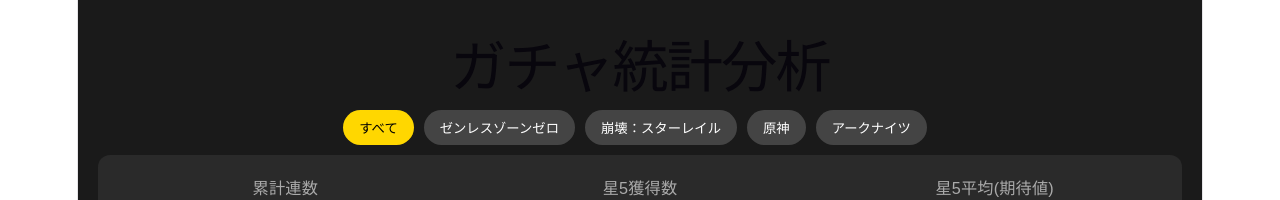
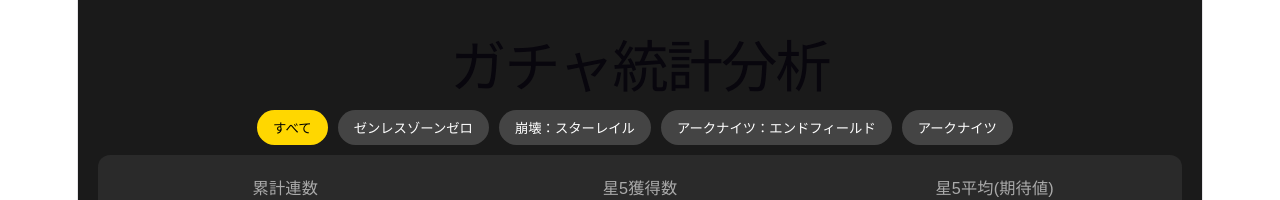
Before and after one commit to seazoo-nnatuna/gacha-log-app, a React (Vite) app: page / in a window 1280 px wide. Shown: the top 200 px of the page. Built offline with nearby package versions, Linux system fonts and the light colour scheme; no server answers; the database is empty.

Commit message:
feat: 作品ごとの集計機能を追加

```diff
--- a/src/App.jsx
+++ b/src/App.jsx
@@ -59,22 +59,26 @@
   }
 
   // --- 集計ロジック ---
+  // 現在の選択に合わせて絞り込まれたログ
+  const filteredLogs = logs.filter(log =>
+    selectedGame === 'すべて' || log.game_name === selectedGame
+  );
+
   // 1. 全体の合計連数
-  const totalPulls = logs.reduce((sum, log) => sum + log.pull_count, 0)
+  const totalPulls = filteredLogs.reduce((sum, log) => sum + log.pull_count, 0);
 
   // 2. 星5（レア度5）の数
-  const star5Logs = logs.filter(log => log.rarity === 5)
-  const star5Count = star5Logs.length
+  const star5Count = filteredLogs.filter(log => log.item_name.includes('★5') || log.rarity === 5).length; // 条件は既存のコードに合わせてください
 
   // 3. 星5の期待値（平均何連で引けているか）
-  const averagePulls = star5Count > 0 ? (totalPulls / star5Count).toFixed(1) : 0
+  const averagePulls = star5Count > 0 ? (totalPulls / star5Count).toFixed(1) : 0;
 
 return (
     <div style={{ padding: '20px', backgroundColor: '#1a1a1a', color: 'white', minHeight: '100vh', fontFamily: 'sans-serif' }}>
       <h1>ガチャ統計分析</h1>
 
       {/* --- ここから追加 --- */}
-      {['すべて', 'ゼンレスゾーンゼロ', '崩壊：スターレイル', '原神', 'アークナイツ'].map((game) => (
+      {['すべて', 'ゼンレスゾーンゼロ', '崩壊：スターレイル', 'アークナイツ：エンドフィールド', 'アークナイツ'].map((game) => (
         <button
           key={game}
           onClick={() => setSelectedGame(game)}
@@ -129,7 +133,8 @@
           <select value={formData.game_name} onChange={(e) => setFormData({...formData, game_name: e.target.value})} style={{ padding: '8px' }}>
             <option>ゼンレスゾーンゼロ</option>
             <option>崩壊：スターレイル</option>
-            <option>原神</option>
+            <option>アークナイツ：エンドフィールド</option>
+            <option>アークナイツ</option>
           </select>
         </div>
         <div>
```
